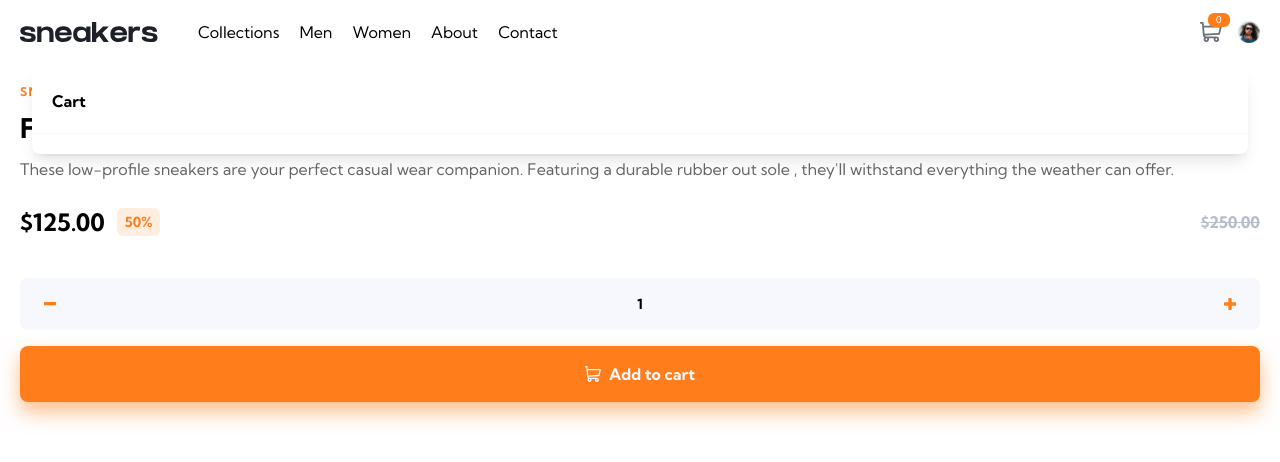
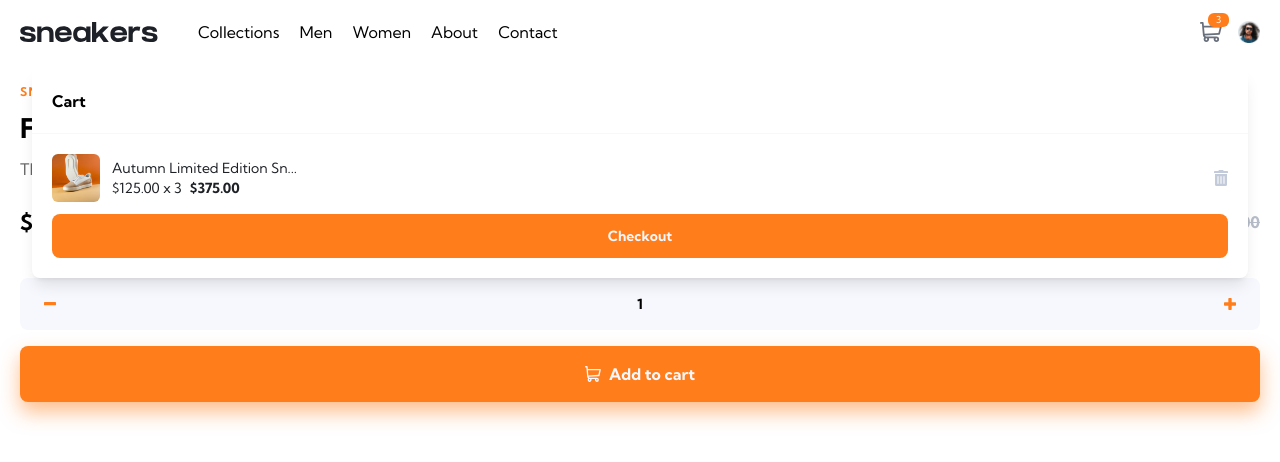
Before and after one commit to jtubbenhauer/fm-ecommerce-product-page, a React (Create React App) app: page / in a window 1280 px wide. Both pictures are taken after a click on the picture 1211 px from the left and 32 px from the top of the page. Shown: the top 462 px of the page. Built offline with nearby package versions, Linux system fonts and the light colour scheme.

Commit message:
figuring out delete from cart

```diff
--- a/src/App.js
+++ b/src/App.js
@@ -1,5 +1,7 @@
 import Product from "./components/Product";
 import Navbar from "./components/Navbar";
+import imageProductOneThumbnail from "./images/image-product-1-thumbnail.jpg";
+import imageProductTwoThumbnail from "./images/image-product-2-thumbnail.jpg";
 import { useState, useEffect } from "react";
 
 const menuItems = ["Collections", "Men", "Women", "About", "Contact"];
@@ -9,14 +11,38 @@ const product = {
   description: `These low-profile sneakers are your perfect casual wear companion.
   Featuring a durable rubber out sole , they'll withstand everything the
   weather can offer.`,
+  image: imageProductTwoThumbnail,
+  price: 250,
+  salePrice: 125,
+};
+
+const product1 = {
+  title: "Autumn Limited Edition Sneakers",
+  description: `These low-profile sneakers are your perfect casual wear companion.
+  Featuring a durable rubber out sole , they'll withstand everything the
+  weather can offer.`,
+  image: imageProductOneThumbnail,
+  qty: 3,
+  price: 125,
 };
 
 function App() {
-  const [cartItems, setCartItems] = useState([]);
+  const [cartItems, setCartItems] = useState([product1]);
   const [totalItems, setTotalItems] = useState(0);
   let dupe = false;
   let dupeIndex;
   let itemsCount = 0;
+
+  const deleteCartItem = (item) => {
+    let newItems = cartItems;
+    console.log(newItems);
+    for (let i = 0; i < newItems.length; i++) {
+      if (newItems[i].title === item.title) {
+        newItems.splice(i, 1);
+      }
+    }
+    setCartItems(newItems);
+  };
 
   // Get total cart items
   const getTotalItems = () => {
@@ -26,9 +52,7 @@ function App() {
     setTotalItems(itemsCount);
   };
 
-  useEffect(() => {
-    getTotalItems();
-  });
+  useEffect(() => getTotalItems());
 
   const addToCart = (obj, qty) => {
     // Check if item exists in cart
@@ -60,6 +84,7 @@ function App() {
         menuItems={menuItems}
         cartItems={cartItems}
         totalItems={totalItems}
+        deleteItem={deleteCartItem}
       />
       <Product product={product} addToCart={addToCart} />
     </div>
--- a/src/components/AddToCart.js
+++ b/src/components/AddToCart.js
@@ -19,14 +19,14 @@ const AddToCart = ({ product, addToCart }) => {
       <div className="flex items-center justify-between bg-light-grayish-blue p-4 px-5 mb-4 rounded-lg">
         <div
           onClick={decrease}
-          className="flex items-center justify-center w-5 h-5 "
+          className="flex items-center justify-center w-5 h-5 cursor-pointer"
         >
           <img src={minus} alt="Minus Icon" />
         </div>
         <span className="text-sm font-bold">{quantity}</span>
         <div
           onClick={increase}
-          className="flex items-center justify-center w-5 h-5 "
+          className="flex items-center justify-center w-5 h-5 cursor-pointer"
         >
           <img src={plus} alt="Plus Icon" />
         </div>
--- a/src/components/Cart.js
+++ b/src/components/Cart.js
@@ -1,11 +1,35 @@
 import React from "react";
+import deleteIcon from "../images/icon-delete.svg";
 
-const Cart = ({ items }) => {
+const Cart = ({ items, deleteItem }) => {
   return (
     <div className=" bg-white shadow-lg rounded-lg w-[95vw] flex flex-col">
       <span className="font-bold p-5">Cart</span>
-      <div className="border-t mb-5 border-y-light-grayish-blue"></div>
-      <div className="flex"></div>
+      <div className="border-t border-y-light-grayish-blue"></div>
+      <div className="flex flex-col p-5">
+        {items.map((i, index) => (
+          <div key={index} className="flex mb-3 items-center">
+            <img src={i.image} className="w-12 rounded-md mr-3" />
+            <div className="text-very-dark-blue text-sm">
+              <p>{i.title.slice(0, 25)}...</p>
+              <p>
+                ${i.price.toFixed(2)} x {i.qty}
+                <span className="font-bold ml-2">
+                  ${(i.qty * i.price).toFixed(2)}
+                </span>
+              </p>
+            </div>
+            <img
+              className="ml-auto cursor-pointer"
+              src={deleteIcon}
+              onClick={() => deleteItem(i)}
+            />
+          </div>
+        ))}
+        <button className="bg-orange rounded-lg text-light-grayish-blue py-3 text-sm font-bold">
+          Checkout
+        </button>
+      </div>
     </div>
   );
 };
--- a/src/components/Navbar.js
+++ b/src/components/Navbar.js
@@ -7,7 +7,7 @@ import avatar from "../images/image-avatar.png";
 import closeIcon from "../images/icon-close.svg";
 import Cart from "./Cart";
 
-const Navbar = ({ menuItems, cartItems, totalItems }) => {
+const Navbar = ({ menuItems, cartItems, totalItems, deleteItem }) => {
   const [mobileOpen, setMobileOpen] = useState(false);
   const [cartOpen, setCartOpen] = useState(false);
 
@@ -85,7 +85,7 @@ const Navbar = ({ menuItems, cartItems, totalItems }) => {
             : "fixed invisible opacity-0 z-50 "
         }
       >
-        <Cart />
+        <Cart items={cartItems} deleteItem={deleteItem} />
       </div>
     </>
   );
```
